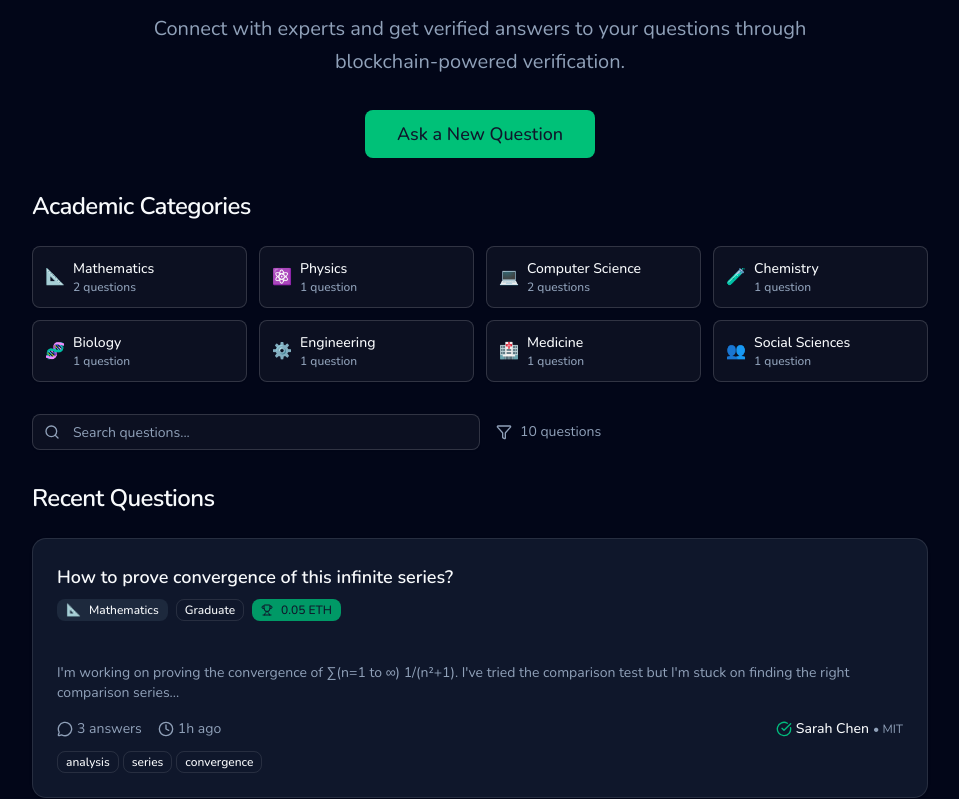
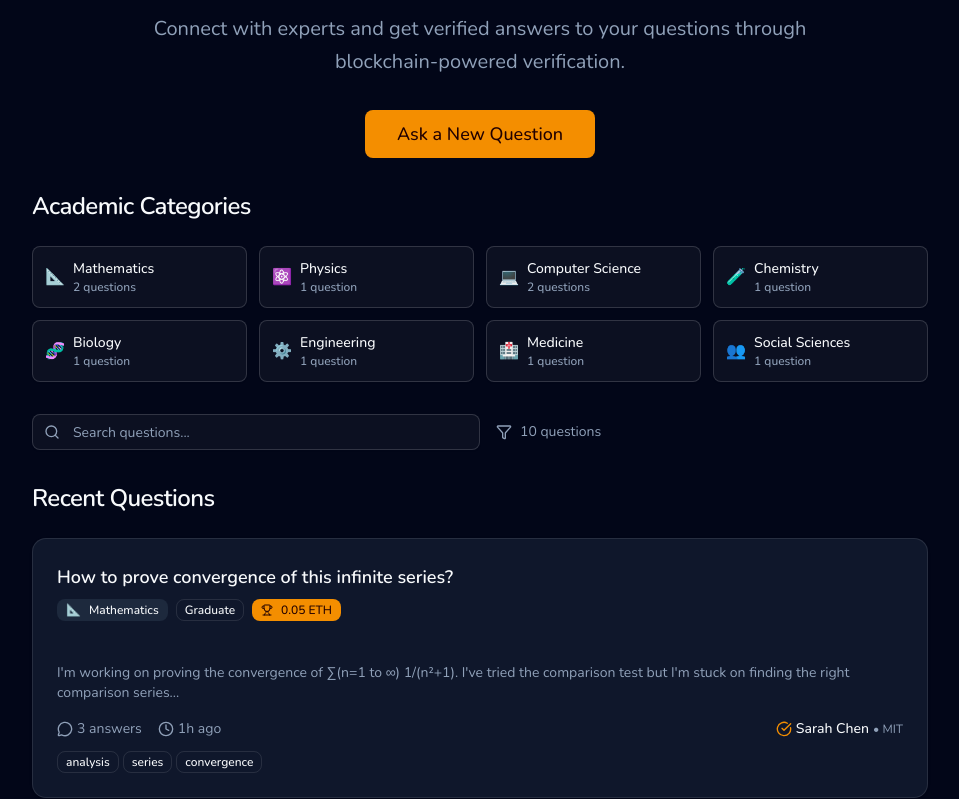
Before and after one commit to dot-enny/answer-chain, a React (Vite) app: page / in a window 1280 px wide. Shown: the part 779-1578 px from the top of the page, without its empty margins (160-1119 px from the left). Built offline with nearby package versions, Linux system fonts and the light colour scheme.

Commit message:
feat: add orange accent color system
- Add orange accent color variables for light and dark themes
- Apply orange accents to bounty badges in question cards
- Style verification icons with orange accent color
- Update hero CTA button with orange accent styling

```diff
--- a/src/components/HeroSection.tsx
+++ b/src/components/HeroSection.tsx
@@ -11,7 +11,7 @@ function HeroSection() {
         Connect with experts and get verified answers to your questions through blockchain-powered verification.
       </p>
       <div className="pt-4">
-        <Button asChild size="lg" className="text-lg px-8 py-6">
+        <Button asChild size="lg" className="text-lg px-8 py-6 bg-[var(--accent-orange)] hover:bg-[var(--accent-orange)]/90 text-[var(--accent-orange-foreground)]">
           <Link to="/ask">Ask a New Question</Link>
         </Button>
       </div>
--- a/src/components/QuestionCard.tsx
+++ b/src/components/QuestionCard.tsx
@@ -34,7 +34,7 @@ function QuestionCard({ question }: QuestionCardProps) {
                 {question.level}
               </Badge>
               {question.bounty && (
-                <Badge variant="default" className="text-xs bg-emerald-600 hover:bg-emerald-700">
+                <Badge variant="default" className="text-xs bg-[var(--accent-orange)] hover:bg-[var(--accent-orange)]/90 text-[var(--accent-orange-foreground)]">
                   <Trophy className="w-3 h-3 mr-1" />
                   {question.bounty}
                 </Badge>
@@ -62,7 +62,7 @@ function QuestionCard({ question }: QuestionCardProps) {
 
           <div className="flex items-center gap-1 ml-auto">
             {question.author.verified && (
-              <CheckCircle className="w-4 h-4 text-emerald-500" />
+              <CheckCircle className="w-4 h-4 text-[var(--accent-orange)]" />
             )}
             <span className="font-medium text-foreground">{question.author.name}</span>
             <span className="text-xs">• {question.author.institution}</span>
--- a/src/index.css
+++ b/src/index.css
@@ -68,6 +68,10 @@
   --color-chart-4: var(--chart-4);
 
   --color-chart-5: var(--chart-5);
+
+  --color-accent-orange: var(--accent-orange);
+
+  --color-accent-orange-foreground: var(--accent-orange-foreground);
 
   --color-sidebar: var(--sidebar);
 
@@ -151,6 +155,10 @@
   --sidebar-border: oklch(0.929 0.013 255.508);
 
   --sidebar-ring: oklch(0.704 0.04 256.788);
+
+  --accent-orange: oklch(0.688 0.193 70.67); /* orange-500 */
+
+  --accent-orange-foreground: oklch(0.984 0.003 247.858);
 }
 
 .dark {
@@ -216,6 +224,10 @@
   --sidebar-border: oklch(1 0 0 / 10%);
 
   --sidebar-ring: oklch(0.551 0.027 264.364);
+
+  --accent-orange: oklch(0.736 0.195 70.67); /* orange-400 */
+
+  --accent-orange-foreground: oklch(0.156 0.067 27.331);
 }
 
 @layer base {
```
